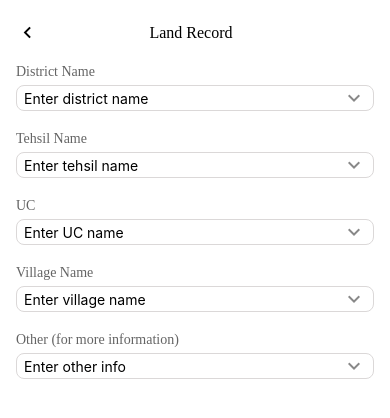
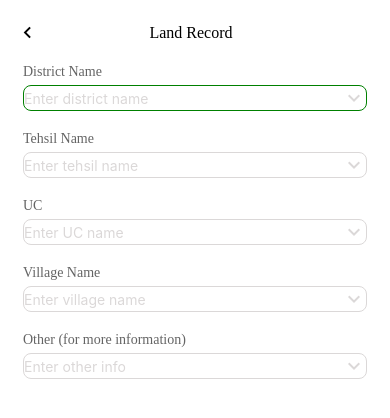
Before and after one commit to Shehiryar12/CropsSecure, a React Native app: screen / in a window 390 px wide. Shown: the top 418 px of the page. Built offline with nearby package versions, Linux system fonts and the light colour scheme.

Commit message:
CropsSecure

```diff
--- a/Src/Components/LandComponenttwo.js
+++ b/Src/Components/LandComponenttwo.js
@@ -7,7 +7,7 @@ const LandComponenttwo = props => {
   return (
     <View style={{ marginTop: 20 }}>
       <Text
-        style={{ fontFamily: Font.medium, marginBottom: 5, color: '#646464', }}
+        style={{ fontFamily: Font.medium, marginBottom: 5, color: '#646464',marginHorizontal:7, }}
       >
         {props?.label}
       </Text>
@@ -16,25 +16,24 @@ const LandComponenttwo = props => {
           flexDirection: 'row',
           alignItems: 'center',
           borderWidth: 1,
-          borderColor: '#DBD8D8',
+          borderColor: props?.borderColor || '#DBD8D8', // ye line add karo
           borderRadius: 8,
-          paddingHorizontal: 7,
-          // backgroundColor: '#fff',
+          // paddingHorizontal: 7,
+                    //
+                    marginHorizontal:7,
         }}
       >
         <TextInput
           placeholder={props?.placeholder}
           placeholderTextColor={props?.placeholderTextColor}
+          borderColor={props?.borderColor}
            style={{
             flex: 1,
             color: props?.textColor,
-            borderColor:props?.borderColor,
-            // marginHorizontal:10,
-
 
           }}
         />
-        <MaterialIcons name="keyboard-arrow-down" size={24} color="#888" />
+        <MaterialIcons name="keyboard-arrow-down" size={24} color="#DBD8D8" />
       </View>
     </View>
   );
--- a/Src/Screens/LandData.js
+++ b/Src/Screens/LandData.js
@@ -21,14 +21,17 @@ const LandData = () => {
       <LandComponenttwo
         label="District Name"
         placeholder="Enter district name"
+        placeholderTextColor="#DBD8D8"
+        borderColor="green"
       />
 
-      <LandComponenttwo label="Tehsil Name" placeholder="Enter tehsil name" />
-      <LandComponenttwo label="UC" placeholder="Enter UC name" />
-      <LandComponenttwo label="Village Name" placeholder="Enter village name" />
+      <LandComponenttwo label="Tehsil Name" placeholder="Enter tehsil name"  placeholderTextColor="#DBD8D8"/>
+      <LandComponenttwo label="UC" placeholder="Enter UC name"  placeholderTextColor="#DBD8D8"/>
+      <LandComponenttwo label="Village Name" placeholder="Enter village name"  placeholderTextColor="#DBD8D8"/>
       <LandComponenttwo
         label="Other (for more information)"
         placeholder="Enter other info"
+         placeholderTextColor="#DBD8D8"
       />
     </SafeAreaView>
   );
```
